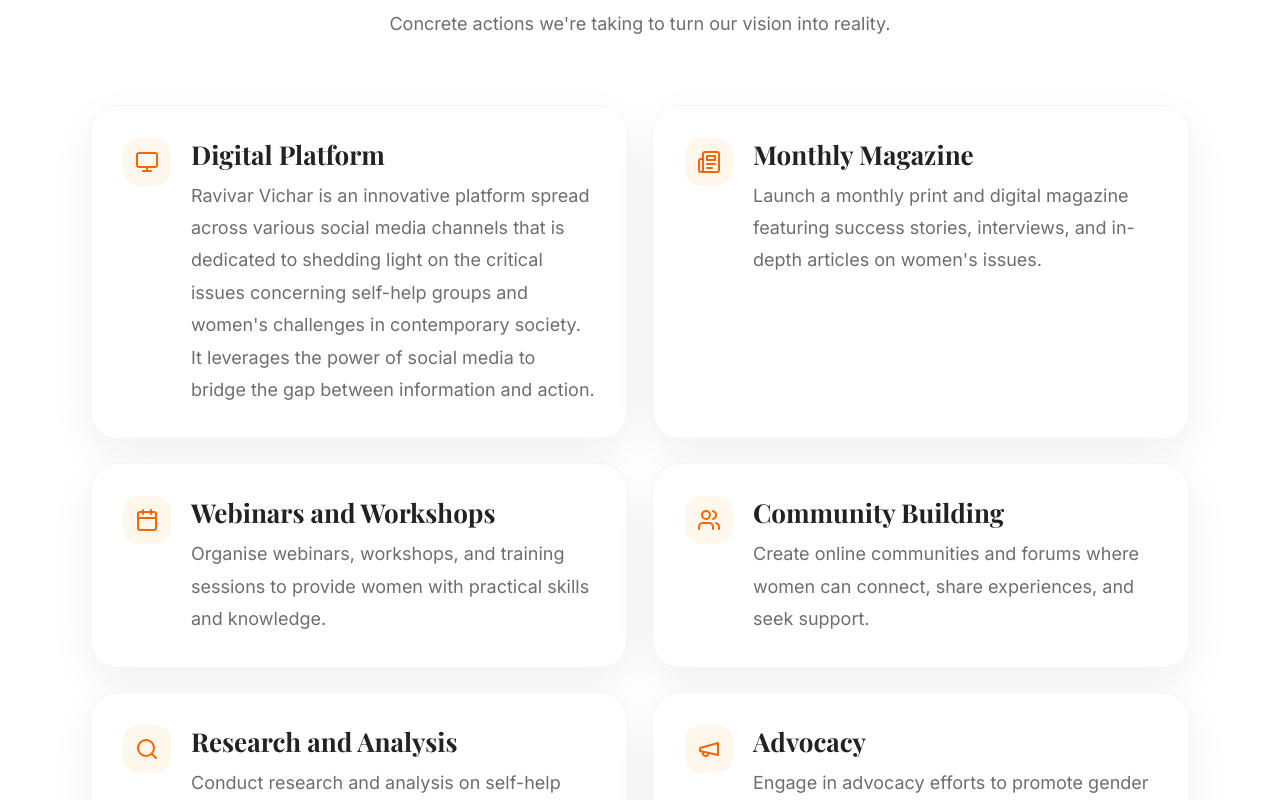
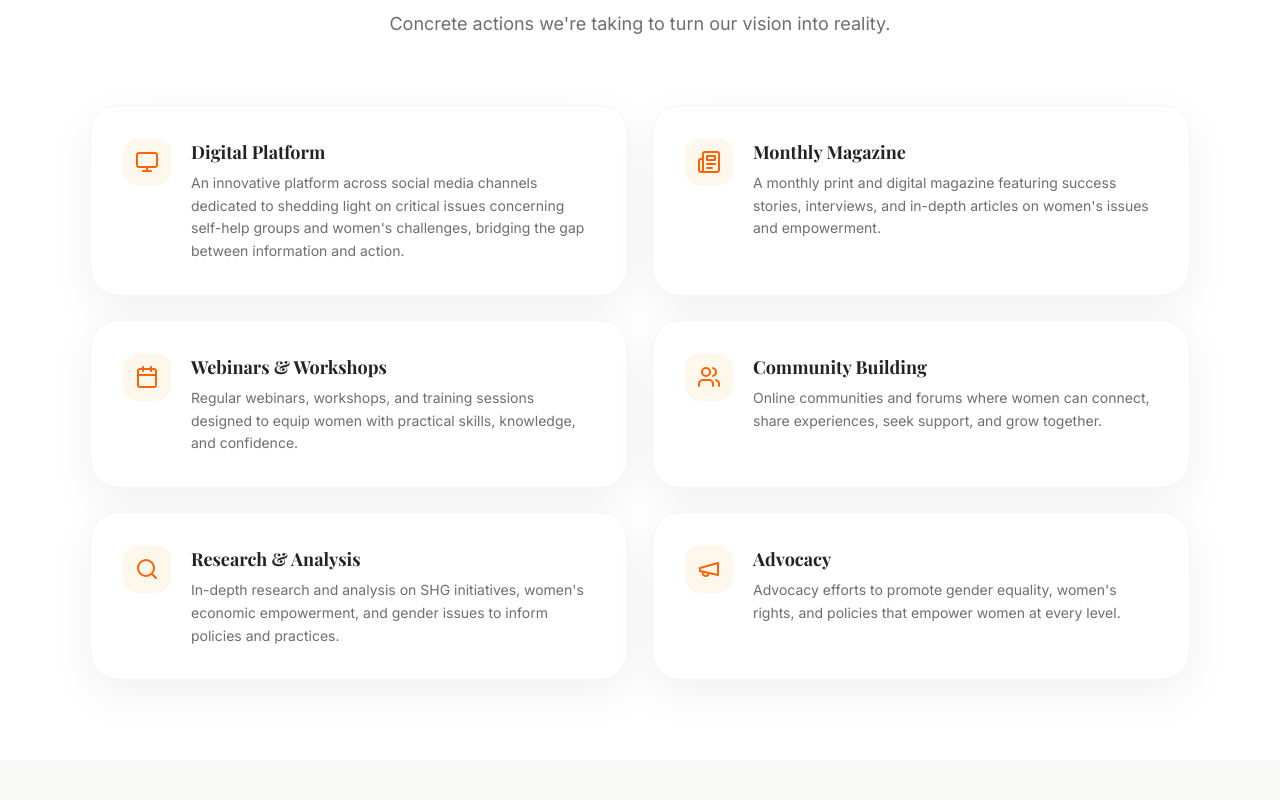
Before and after one commit to SarthakVaishampayan/RavivarVichar, a React (Vite) app in the folder apps/client/: page /about in a window 1280 px wide. Shown: the part 6540-7340 px from the top of the page. Built offline with nearby package versions, Linux system fonts and the light colour scheme.

Commit message:
fixed key initiatives section

```diff
--- a/apps/client/src/pages/About.jsx
+++ b/apps/client/src/pages/About.jsx
@@ -52,12 +52,12 @@ const goals = [
 ];
 
 const initiatives = [
-  { icon: Monitor, title: 'Digital Platform', description: "Ravivar Vichar is an innovative platform spread across various social media channels that is dedicated to shedding light on the critical issues concerning self-help groups and women's challenges in contemporary society. It leverages the power of social media to bridge the gap between information and action." },
-  { icon: Newspaper, title: 'Monthly Magazine', description: "Launch a monthly print and digital magazine featuring success stories, interviews, and in-depth articles on women's issues." },
-  { icon: Calendar, title: 'Webinars and Workshops', description: 'Organise webinars, workshops, and training sessions to provide women with practical skills and knowledge.' },
-  { icon: Users, title: 'Community Building', description: 'Create online communities and forums where women can connect, share experiences, and seek support.' },
-  { icon: Search, title: 'Research and Analysis', description: "Conduct research and analysis on self-help group initiatives, women's economic empowerment, and gender-related issues, publishing our findings to inform policies and practices." },
-  { icon: Megaphone, title: 'Advocacy', description: "Engage in advocacy efforts to promote gender equality and women's rights and support policies that empower women." },
+  { icon: Monitor, title: 'Digital Platform', description: 'An innovative platform across social media channels dedicated to shedding light on critical issues concerning self-help groups and women\'s challenges, bridging the gap between information and action.' },
+  { icon: Newspaper, title: 'Monthly Magazine', description: 'A monthly print and digital magazine featuring success stories, interviews, and in-depth articles on women\'s issues and empowerment.' },
+  { icon: Calendar, title: 'Webinars & Workshops', description: 'Regular webinars, workshops, and training sessions designed to equip women with practical skills, knowledge, and confidence.' },
+  { icon: Users, title: 'Community Building', description: 'Online communities and forums where women can connect, share experiences, seek support, and grow together.' },
+  { icon: Search, title: 'Research & Analysis', description: 'In-depth research and analysis on SHG initiatives, women\'s economic empowerment, and gender issues to inform policies and practices.' },
+  { icon: Megaphone, title: 'Advocacy', description: 'Advocacy efforts to promote gender equality, women\'s rights, and policies that empower women at every level.' },
 ];
 
 const visionTexts = [
@@ -331,14 +331,14 @@ export default function About() {
               {initiatives.map((item) => {
                 const Icon = item.icon;
                 return (
-                  <div key={item.title} className="card p-6 lg:p-8">
-                    <div className="flex items-start gap-5">
+                  <div key={item.title} className="card p-6 lg:p-8 h-full">
+                    <div className="flex items-start gap-5 h-full">
                       <div className="shrink-0 flex h-12 w-12 items-center justify-center rounded-2xl bg-primary-50 text-primary-500">
                         <Icon size={24} />
                       </div>
-                      <div>
-                        <h3 className="text-card font-heading font-bold text-ink-primary mb-2">{item.title}</h3>
-                        <p className="text-body text-ink-secondary">{item.description}</p>
+                      <div className="flex-1 min-w-0">
+                        <h3 className="text-lg font-bold font-heading text-ink-primary mb-1.5">{item.title}</h3>
+                        <p className="text-sm text-ink-secondary leading-relaxed">{item.description}</p>
                       </div>
                     </div>
                   </div>
```
